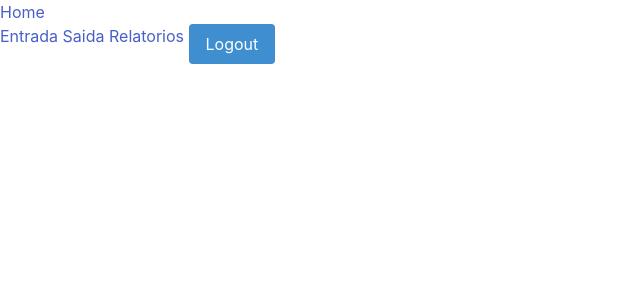
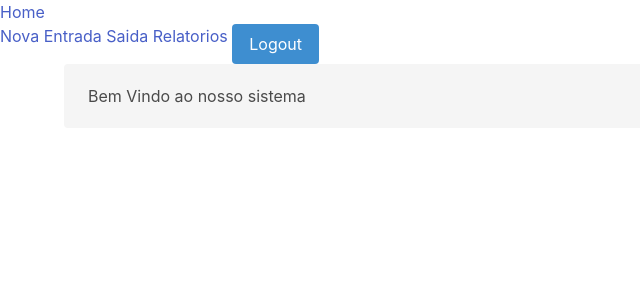
Before and after one commit to ifsp-slt-old/Controle-de-Agrotoxicos, a PHP site: page / in a window 1280 px wide. Shown: the top 300 px of the page, without its empty margins (0-640 px from the left). Run offline with PHP 8.4, Linux system fonts and the light colour scheme; some libraries are stand-ins or nearby versions.

Commit message:
Adding php files and stuff

```diff
--- a/index.html
+++ /dev/null
@@ -1,40 +0,0 @@
-<html>
-	<header>
-    <link rel="stylesheet" type="text/css" href="node_modules/bulma/css/bulma.css" />
-		<link rel="stylesheet" type="text/css" href="css/style.css" />
-	</header>
-	<body>
-    <nav class="nav">
-      <div class="nav-left">
-        <a class="nav-item is-active" href="#">
-          Home
-        </a>
-      </div>
-
-      <span class="nav-toggle">
-        <span></span>
-        <span></span>
-        <span></span>
-      </span>
-
-      <div class="nav-right nav-menu">
-        <a class="nav-item" href="#">
-          Entrada
-        </a>
-        <a class="nav-item" href="#">
-          Saida
-        </a>
-        <a class="nav-item" href="#">
-          Relatorios
-        </a>
-
-        <span class="nav-item">
-          <a class="button is-info" href="#">
-            <span>Logout</span>
-          </a>
-        </span>
-      </div>
-    </nav>
-
-	</body>
-</html>
--- /dev/null
+++ b/index.php
@@ -0,0 +1,16 @@
+<html>
+	<header>
+    <link rel="stylesheet" type="text/css" href="node_modules/bulma/css/bulma.css" />
+		<link rel="stylesheet" type="text/css" href="css/style.css" />
+	</header>
+	<body>
+  	<?php include_once("views/partials/_header.php"); ?>
+
+		<div class="container">
+		  <div class="notification">
+		    <h3>Bem Vindo ao nosso sistema</h3>
+		  </div>
+		</div>
+
+	</body>
+</html>
--- a/views/login.html
+++ b/views/login.php
@@ -14,7 +14,7 @@
         <p class="control has-icon margin-top-10">
           <input class="input is-medium" type="password" placeholder="Password">
           <i class="fa fa-lock"></i>
-        </p>
+        </p> p
         <p class="control">
           <button class="button is-info" type="submit">
             Entrar
--- /dev/null
+++ b/views/partials/_header.php
@@ -0,0 +1,31 @@
+<nav class="nav">
+  <div class="nav-left">
+    <a class="nav-item is-active" href="#">
+      Home
+    </a>
+  </div>
+
+  <span class="nav-toggle">
+    <span></span>
+    <span></span>
+    <span></span>
+  </span>
+
+  <div class="nav-right nav-menu">
+    <a class="nav-item" href="views/new-entry.php">
+      Nova Entrada
+    </a>
+    <a class="nav-item" href="#">
+      Saida
+    </a>
+    <a class="nav-item" href="#">
+      Relatorios
+    </a>
+
+    <span class="nav-item">
+      <a class="button is-info" href="#">
+        <span>Logout</span>
+      </a>
+    </span>
+  </div>
+</nav>
```
Also changed, not shown: views/new-entry.php (added, +22 -0 lines), views/partials/_footer.php (added, +16 -0 lines).
